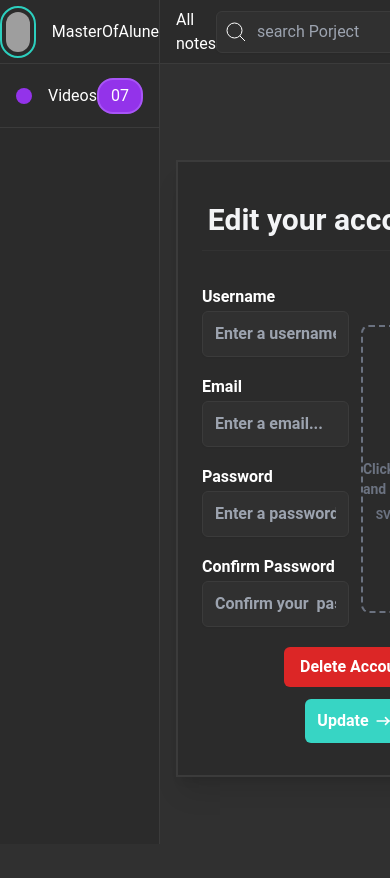
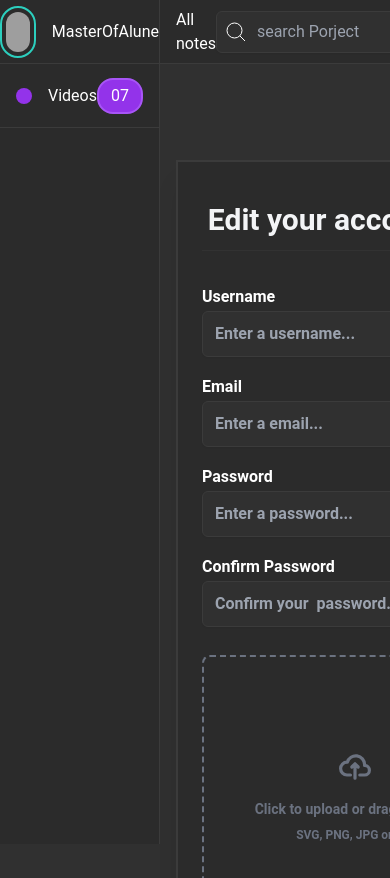
Before and after one commit to Hack-Weekly/sticky-toads, a Nuxt app: page /account/edit in a window 390 px wide. Shown: the top 878 px of the page. Built offline with nearby package versions, Linux system fonts and the light colour scheme; grey boxes are pictures that could not be loaded.

Commit message:
responsive

```diff
--- a/pages/account/edit.vue
+++ b/pages/account/edit.vue
@@ -7,8 +7,8 @@
                         <h1 class="text-3xl font-bold text-center text-gray-100 pb-3">Edit your account info</h1>
                         <div class="pt-8 text-base font-semibold leading-7">
                             <form @submit.prevent="onSubmit">
-                                <div class="flex flex-row gap-x-3">
-                                    <div class="space-y-4 text-white w-1/2">
+                                <div class="flex flex-col md:flex-row gap-x-3">
+                                    <div class="space-y-4 text-white w-full md:w-1/2">
                                         <div>
                                             <label for="username" class="">Username</label>
                                             <FormDefaultInput id="username" type="text" name="username" placeholder="Enter a username..." />
@@ -31,7 +31,7 @@
                                         <img :src="picture" class="w-auto h-72 bg-cover mt-7"/>
                                     </template>
                                     <template v-else>
-                                        <div class="flex items-center justify-center w-1/2">
+                                        <div class="flex items-center justify-center w-full md:w-1/2">
                                             <label for="dropzone-file" class="flex flex-col items-center justify-center w-full h-72 mt-7 border-2 border-gray-500 border-dashed rounded-lg cursor-pointer hover:bg-primary transition duration-150">
                                                 <div class="flex flex-col items-center justify-center pt-5 pb-6">
                                                     <svg class="w-8 h-8 mb-4 text-gray-500" aria-hidden="true" xmlns="http://www.w3.org/2000/svg" fill="none" viewBox="0 0 20 16">
@@ -46,7 +46,7 @@
                                     </template>
 
                                 </div>
-                                <div class="flex flex-col md:flex-row items-center pt-5 gap-3 lg:gap-20 lg:ml-1">
+                                <div class="flex flex-col sm:flex-row items-center pt-5 gap-3 lg:gap-20 lg:ml-1">
                                     <button @click="state = !state" type="button" class="flex items-center justify-center px-4 py-2 text-base font-semibold rounded-md text-white bg-red-600 hover:bg-red-700 transition duration-150">
                                         Delete Account
                                     </button>
```
